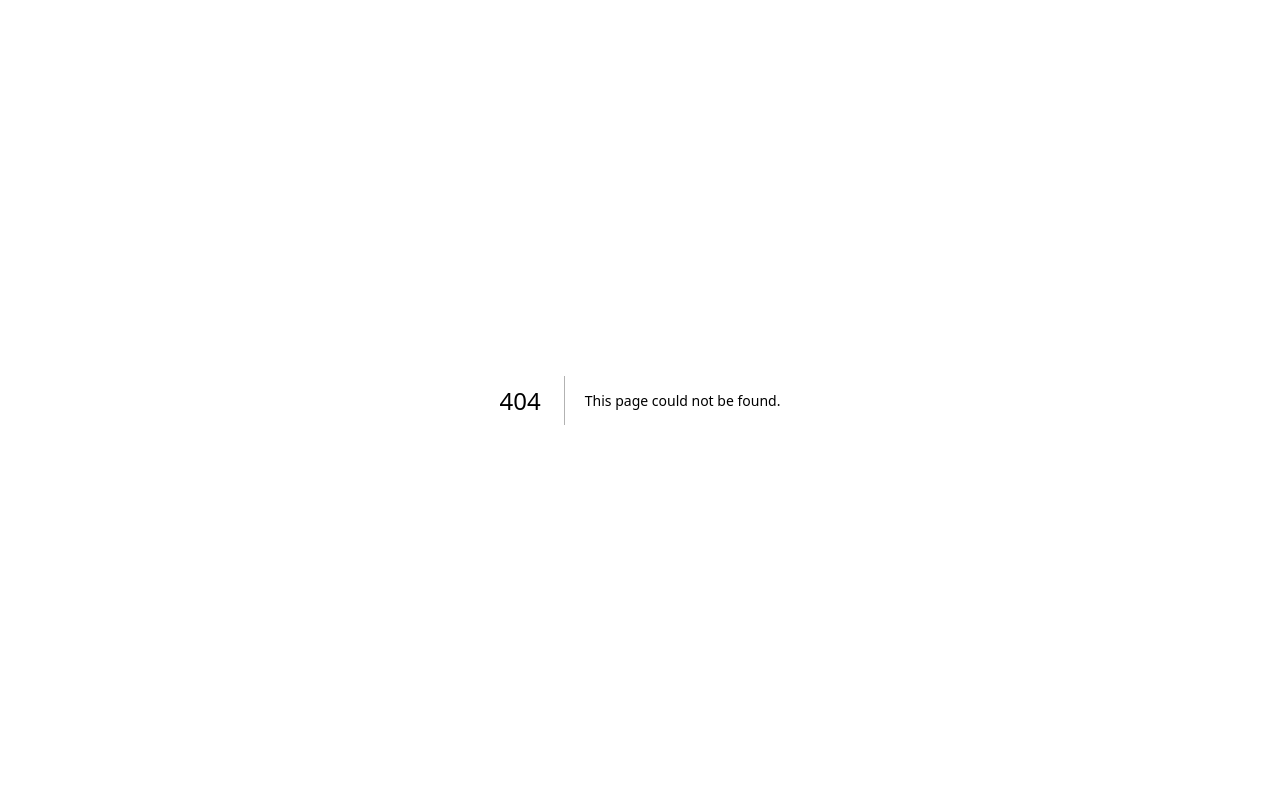
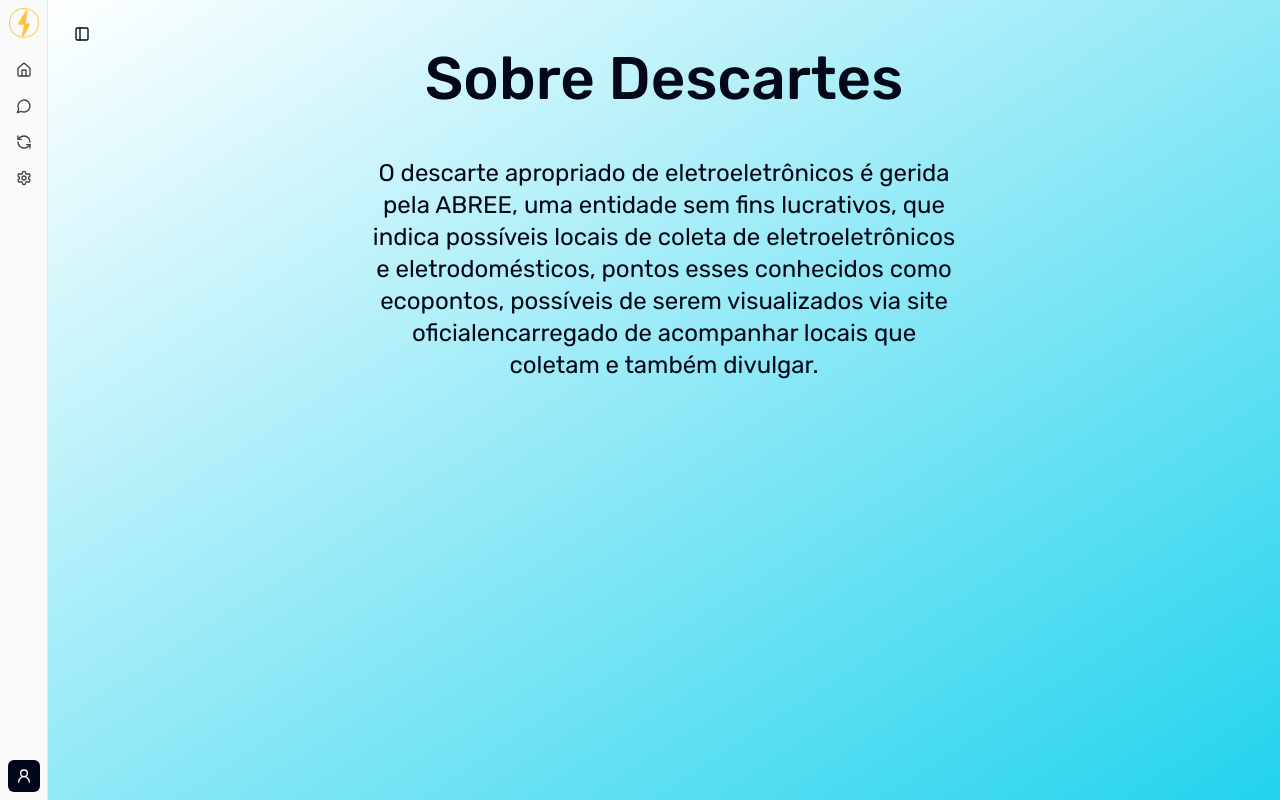
Before and after one commit to Hackausp2024LGAP/hacka-suna-web, a Next.js app: page /app/descarte in a window 1280 px wide. Before the commit this address had no page. Built offline with nearby package versions, Linux system fonts and the light colour scheme.

Commit message:
feat: add descartes

```diff
--- a/src/app/app/_components/appsidebar.js
+++ b/src/app/app/_components/appsidebar.js
@@ -36,7 +36,7 @@
   },
   {
     title: "Descartes",
-    url: "#",
+    url: "app/descarte",
     icon: RefreshCcw,
   },
   {
--- /dev/null
+++ b/src/app/app/descarte/page.js
@@ -0,0 +1,17 @@
+export default function Page() {
+  return (
+    <div className="flex flex-col justify-center items-center w-1/2">
+      <h1 className="font-medium text-6xl">Sobre Descartes</h1>
+      <br></br>
+      <br></br>
+      <div className=" text-center">
+        <p className="text-2xl">
+          O descarte apropriado de eletroeletrônicos é gerida pela <a className="underlined" target="_blank" href="https://abree.org.br/">ABREE</a>, uma entidade
+          sem fins lucrativos, que indica possíveis locais de coleta de eletroeletrônicos e eletrodomésticos, pontos esses conhecidos
+          como ecopontos, possíveis de serem visualizados via <a className="underlined" target="_blank" href="https://abree.org.br/pontos-de-recebimento">site oficial</a>
+          encarregado de acompanhar locais que coletam e também divulgar.
+        </p>
+      </div>
+    </div>
+  )
+}
```
Also changed, not shown: 1 other file (tests, documents, lock files or other folders).
